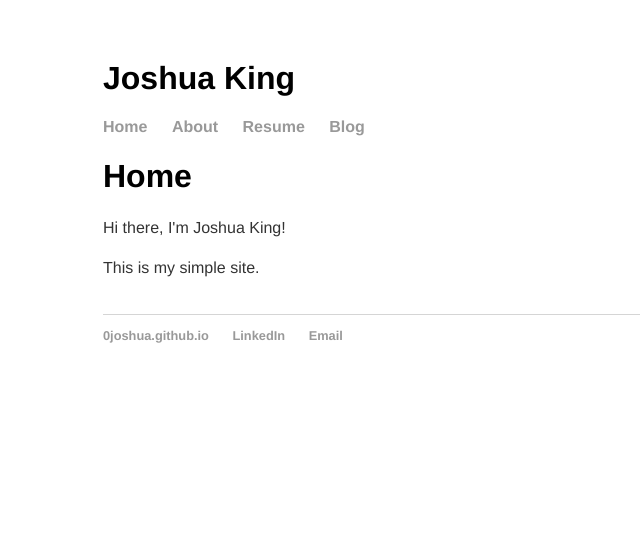
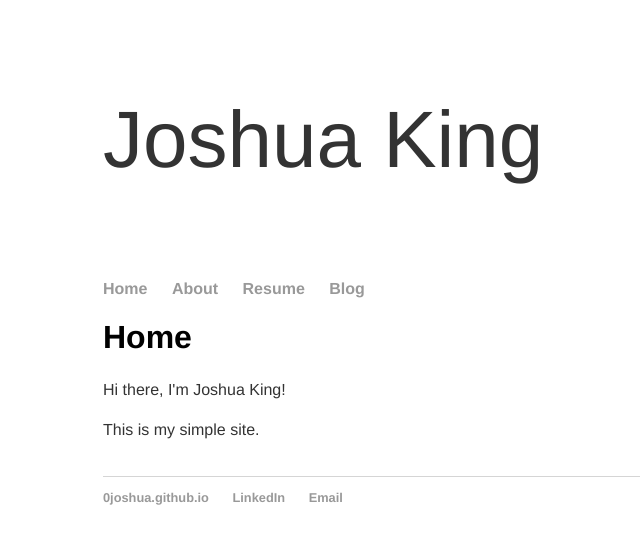
Before and after one commit to 0joshua/0joshua.github.io, a Jekyll site: the page built from index.html, in a window 1280 px wide. Shown: the top 544 px of the page, without its empty margins (137-777 px from the left). Built offline with Jekyll 4.4.1, drawn with Linux system fonts in a browser that asks for light colours.

Commit message:
Update default.html

```diff
--- a/_layouts/default.html
+++ b/_layouts/default.html
@@ -9,7 +9,7 @@
 			<meta name="HandheldFriendly" content="true">
 		</head>
 		<body>
-			<h1>Joshua King</h1>
+			<p class="title">Joshua King</p>
 			<nav>
 	    		<ul>
 	        		<li><a href="/">Home</a></li>
```
